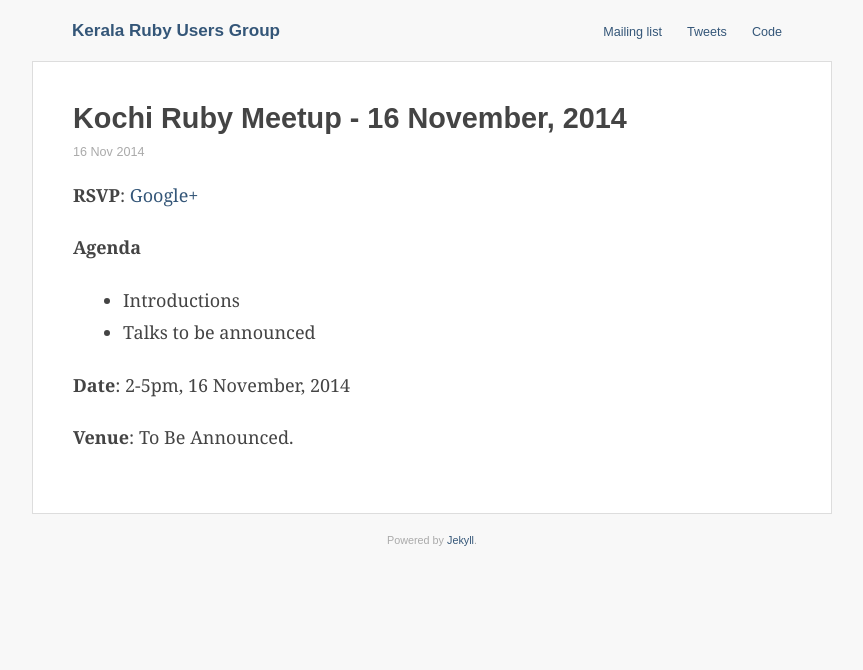
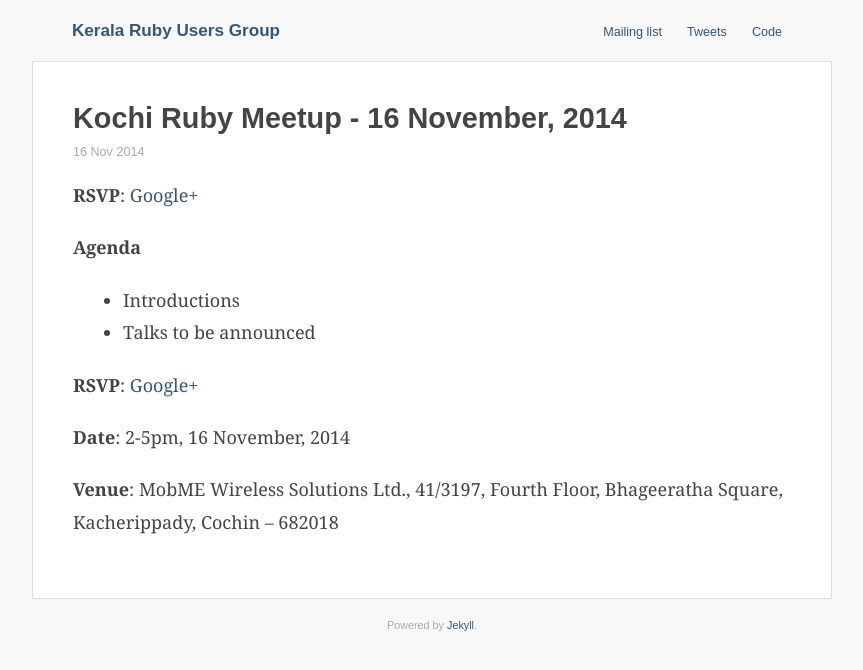
Before and after one commit to krug/krug.github.io, a Jekyll site: the page built from _posts/2014-11-16-nov-2014-kochi-meetup.md, in a window 1280 px wide. Shown: the top 670 px of the page, without its empty margins (208-1071 px from the left). Built offline with Jekyll 4.4.1, drawn with Linux system fonts in a browser that asks for light colours.

Commit message:
Update 2014-11-16-nov-2014-kochi-meetup.md

```diff
--- a/_posts/2014-11-16-nov-2014-kochi-meetup.md
+++ b/_posts/2014-11-16-nov-2014-kochi-meetup.md
@@ -12,6 +12,8 @@ categories: meetups
 * Introductions
 * Talks to be announced
 
+**RSVP**: [Google+](https://plus.google.com/events/c1hmk9uiphqter3d82mcbpug0n0)
+
 **Date**: 2-5pm, 16 November, 2014
 
-**Venue**: To Be Announced.
+**Venue**: MobME Wireless Solutions Ltd., 41/3197, Fourth Floor, Bhageeratha Square, Kacherippady, Cochin – 682018
```
